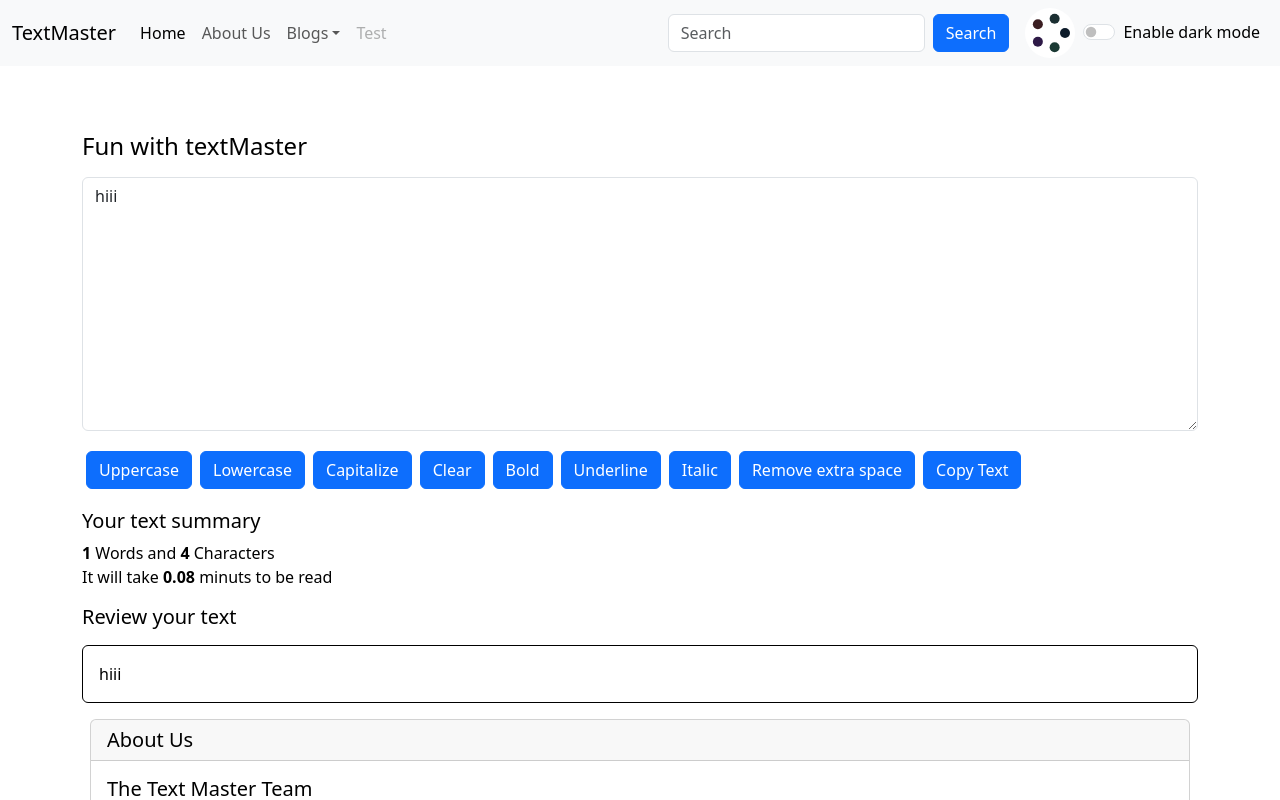
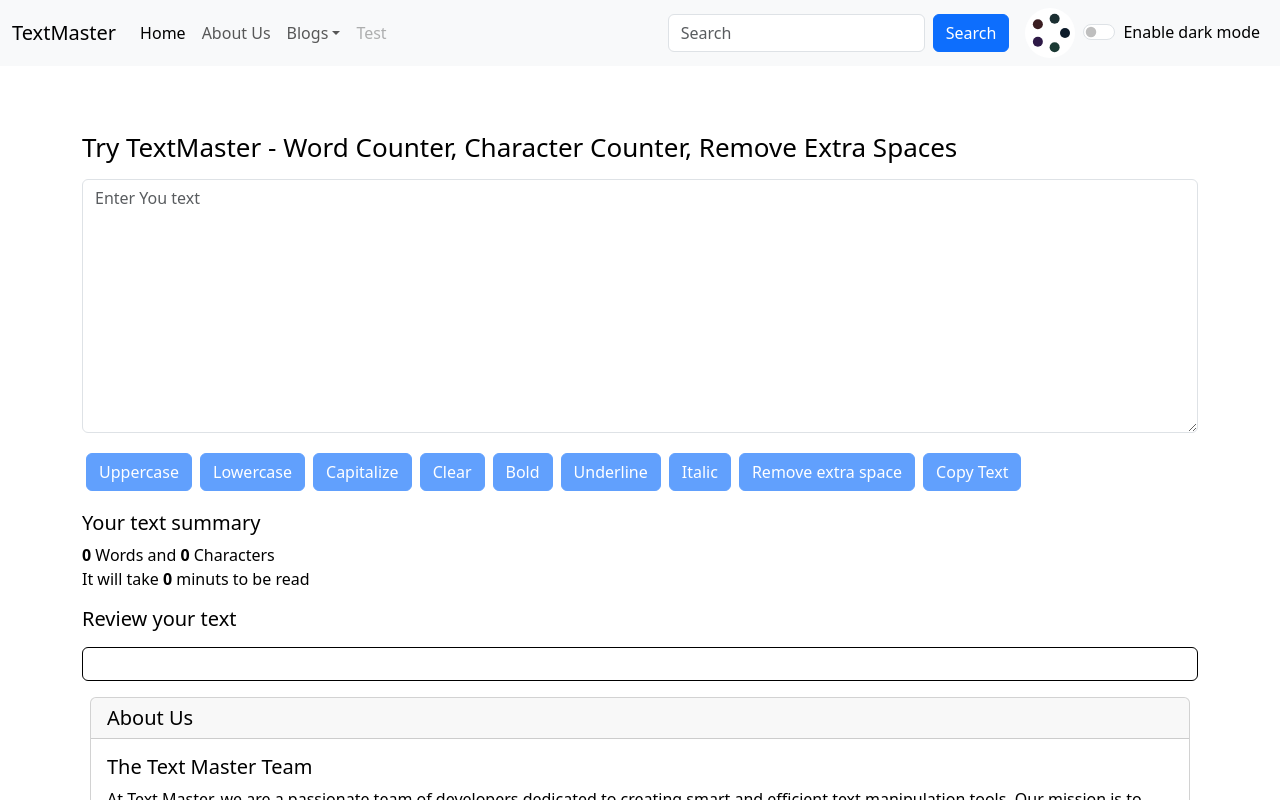
Before and after one commit to Ranjitarajput/textMaster, a React (Vite) app: page / in a window 1280 px wide. Shown: the top 800 px of the page. Built offline with nearby package versions, Linux system fonts and the light colour scheme.

Commit message:
new changes

```diff
--- a/index.html
+++ b/index.html
@@ -5,8 +5,8 @@
     <link rel="icon" type="image/svg+xml" href="/icons8-file-40.svg" />
     <link href="https://cdn.jsdelivr.net/npm/bootstrap@5.3.3/dist/css/bootstrap.min.css" rel="stylesheet" integrity="sha384-QWTKZyjpPEjISv5WaRU9OFeRpok6YctnYmDr5pNlyT2bRjXh0JMhjY6hW+ALEwIH" crossorigin="anonymous">
     <meta name="viewport" content="width=device-width, initial-scale=1.0" />
-    <meta name="description" content="Textutils is a utility which is used to convert the text." />
-    <title>TextUtils - home</title>
+    <meta name="description" content="Textutils is a word counter and character counter utility which can be used to manipulate your text in the way you want. you can remove extra spaces, copy the manipulated text as well as convert your text from Uppercase to Lowercase and Lowercase to Uppercase." />
+    <title>TextUtils - Word counter | character counter | Uppercase to Lowercase | Lowercase to Uppercase </title>
   </head>
   <body>
     <div id="root"></div>
--- a/src/App.jsx
+++ b/src/App.jsx
@@ -14,7 +14,8 @@
 function App() {
   const [mode, setMode] = useState('light');
   const [alert, setAlert] = useState(null);
-
+  //This line always runs, so even when you switch to light mode (toggleMode function), the body color immediately gets reset to black.
+  // document.body.style.backgroundColor = 'black';
   const showAlert = (message, type) => {
     setAlert({
       msg : message,
@@ -24,19 +25,19 @@
     setAlert(null);
   },2000)
   }
-  //#232626 ,#410445,56021F,034C53
+  //#232626 ,#410445,56021F,034C53w
 
   const toggleMode = () => {
-  if(mode === 'light') {
-      setMode('dark');
-      document.body.style.backgroundColor = 'black';
-      showAlert("Dark mode inabled", "success");
-      document.title = "Textutils dark Mode";
+  if(mode === 'dark') {
+      setMode('light');
+      document.body.style.backgroundColor = 'white';
+      showAlert("light mode inabled", "success");
+      // document.title = "Textutils dark Mode";
   } else {
-    setMode('light');
-    document.body.style.backgroundColor = 'white';
-    showAlert("Light mode inabled", "success");
-    document.title = "Textutils light Mode";
+    setMode('dark');
+    document.body.style.backgroundColor = 'black';
+    showAlert("dark mode inabled", "success");
+    // document.title = "Textutils light Mode";
   }
 };
 
@@ -57,7 +58,7 @@
         <Route path="/about" element={<About mode={mode} toggleMode={toggleMode}/> } />
       </Routes>
     </Router> */}
-    < First mode={mode} toggleMode={toggleMode} showAlert={showAlert}/>
+    < First mode={mode} toggleMode={toggleMode} showAlert={showAlert} heading="Try TextMaster - Word Counter, Character Counter, Remove Extra Spaces"/>
 
     </>
   )
--- a/src/components/First.jsx
+++ b/src/components/First.jsx
@@ -1,7 +1,9 @@
 import React, { useState } from 'react'
 import About from './About'
+
+
 export default function First(props) {
-    const [text, setText] = useState("hiii");
+    const [text, setText] = useState("");
     const [isBold, setIsBold] = useState(false);
     const [isUnderLine, setIsUnderLine] = useState(false);
     const [isItalic, setIsItalic] = useState(false);
@@ -58,6 +60,7 @@
         let textBox = document.getElementById("textBox");
         textBox.select();
         navigator.clipboard.writeText(textBox.value);
+        document.getSelection().removeAllRanges();
         props.showAlert("Copied to cliebord", "success");
     }
 
@@ -73,29 +76,30 @@
   return (
     <>
     <div className={`mt-3 container  text-${props.mode === 'dark'?'white':'black'}`}>
-      <h4>Fun with textMaster</h4>
+      <h1 style={{fontSize: "26px"}}>{props.heading}</h1>
       <form >
             <div className="form-group my-3">
                 <textarea className="form-control" id="textBox" rows="10" placeholder='Enter You text' value={text} onChange={handleOnChange} style={style}></textarea>
             </div>
-            <button className='btn btn-primary m-1' onClick={handleUpClick} type='button'>Uppercase</button>
-            <button className='btn btn-primary m-1' onClick={handleLoClick} type='button'>Lowercase</button>
-            <button className='btn btn-primary m-1' onClick={handleCapitalClick } type='button'>Capitalize</button>
+            <button disabled={text.length === 0} className='btn btn-primary m-1' onClick={handleUpClick} type='button'>Uppercase</button>
+            <button disabled={text.length === 0} className='btn btn-primary m-1' onClick={handleLoClick} type='button'>Lowercase</button>
+            <button disabled={text.length === 0} className='btn btn-primary m-1' onClick={handleCapitalClick } type='button'>Capitalize</button>
 
-            <button className='btn btn-primary m-1' onClick={handleClearClick} type='button'>Clear</button>
-            <button className='btn btn-primary mx-1' onClick={handleBold} type='button'>Bold</button>
-            <button className='btn btn-primary m-1' onClick={handleUnderLine} type='button'>Underline</button>
-            <button className='btn btn-primary m-1' onClick={handleItalic} type='button'>Italic</button>
-            <button className='btn btn-primary m-1' onClick={handleRemoveExtraSpace} type='button'>Remove extra space</button>
-            <button className='btn btn-primary m-1' onClick={handleCopy} type='button'>Copy Text</button>
+            <button disabled={text.length === 0} className='btn btn-primary m-1' onClick={handleClearClick} type='button'>Clear</button>
+            <button disabled={text.length === 0} className='btn btn-primary mx-1' onClick={handleBold} type='button'>Bold</button>
+            <button disabled={text.length === 0} className='btn btn-primary m-1' onClick={handleUnderLine} type='button'>Underline</button>
+            <button disabled={text.length === 0} className='btn btn-primary m-1' onClick={handleItalic} type='button'>Italic</button>
+            <button disabled={text.length === 0} className='btn btn-primary m-1' onClick={handleRemoveExtraSpace} type='button'>Remove extra space</button>
+            <button disabled={text.length === 0} className='btn btn-primary m-1' onClick={handleCopy} type='button'>Copy Text</button>
 
 
         </form>
         </div>
+        {/* /\s+/ - it i a regular expression which is used (/) for space and \s/ for new line and \s+/ for more then one new line  */}
     <div className={`container my-3  text-${props.mode === 'dark'?'white':'black'}`}>
         <h5>Your text summary</h5>
-        <span> <b>{text.split(" ").filter((ele) => {return ele.length != 0}).length} </b> Words and <b>{text.length} </b>Characters </span>
-        <p>It will take <b>{ 0.08 * (text.split(" ").filter((ele) => {return ele.length != 0}).length)}</b> minuts to be read </p>
+        <span> <b>{text.split(/\s+/).filter((ele) => {return ele.length != 0}).length} </b> Words and <b>{text.length} </b>Characters </span>
+        <p>It will take <b>{ 0.08 * (text.split(/\s+/).filter((ele) => {return ele.length != 0}).length)}</b> minuts to be read </p>
 
         <h5>Review your text</h5>
         <p className={`border border-${props.mode === 'dark'?'white':'black'} rounded p-3 my-3`}>{text}</p>
```
Also changed, not shown: 1 other file (tests, documents, lock files or other folders).
